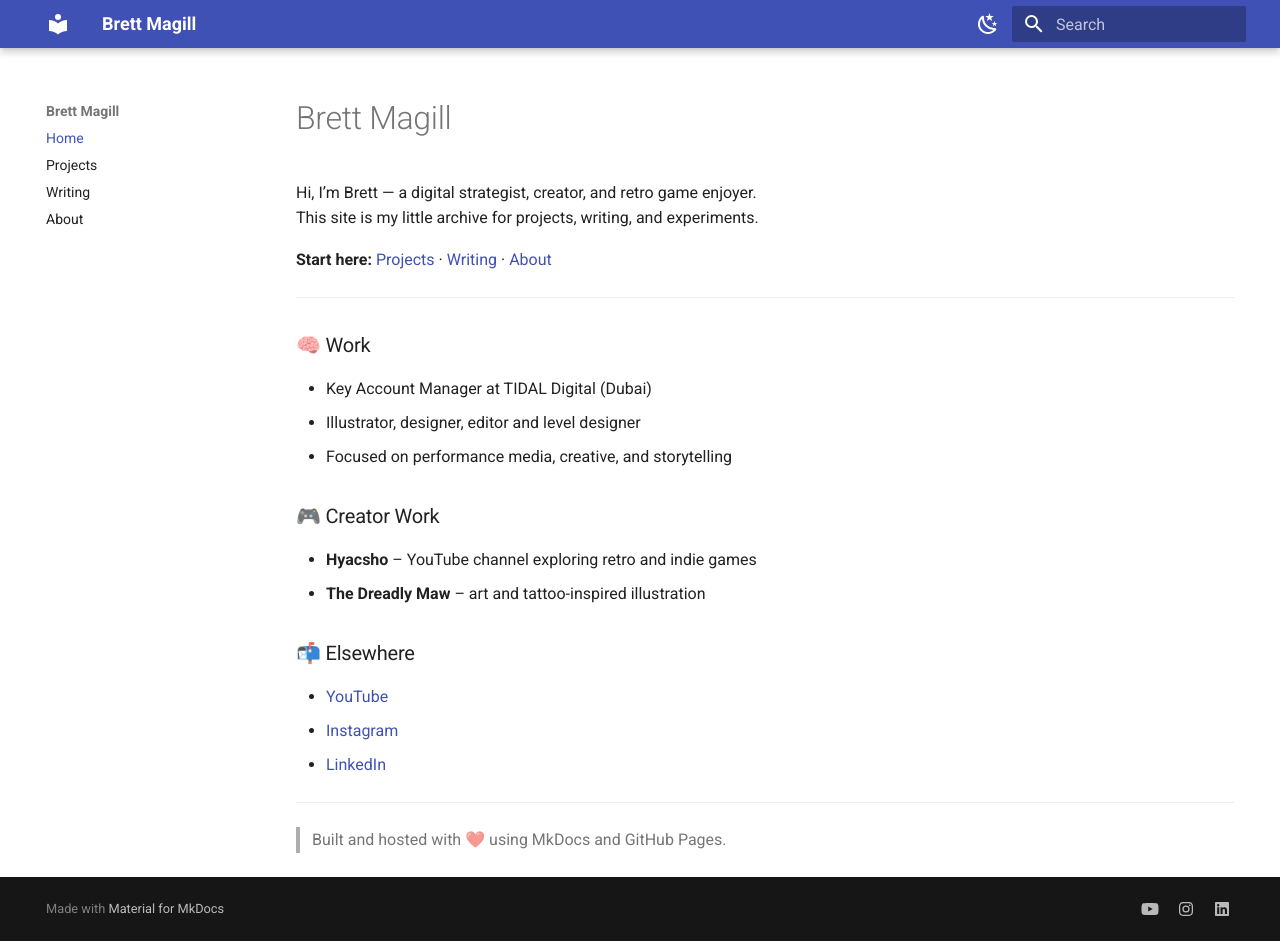
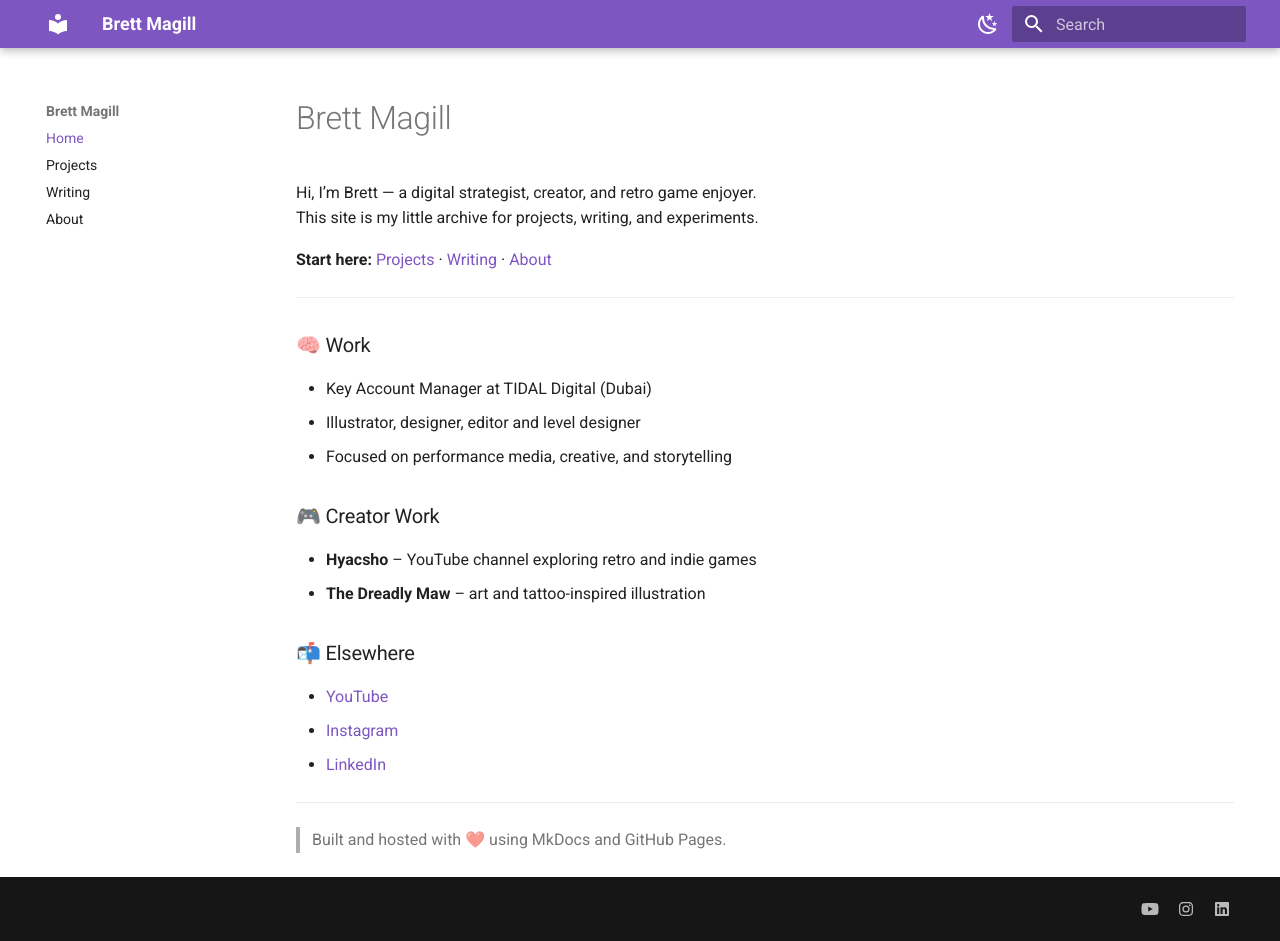
Before and after one commit to thatbrettmagill/thatbrettmagill.github.io, an MkDocs documentation site: the page built from docs/index.md, in a window 1280 px wide and 941 px high. Built offline with MkDocs 1.6.1 and Material for MkDocs 9.7.7, drawn with Linux system fonts in a browser that asks for light colours.

Commit message:
Update mkdocs.yml

```diff
--- a/mkdocs.yml
+++ b/mkdocs.yml
@@ -6,10 +6,14 @@ theme:
   name: material
   palette:
     - scheme: default
+      primary: deep purple
+      accent: purple
       toggle:
         icon: material/weather-night
         name: Dark mode
     - scheme: slate
+      primary: deep purple
+      accent: purple
       toggle:
         icon: material/weather-sunny
         name: Light mode
@@ -25,6 +29,7 @@ nav:
   - About: about.md
 
 extra:
+  generator: false
   social:
     - icon: fontawesome/brands/youtube
       link: https://youtube.com/hyacsho
@@ -32,6 +37,7 @@ extra:
       link: https://instagram.com/dreadlymaw
     - icon: fontawesome/brands/linkedin
       link: https://linkedin.com/in/brettmagill
+  copyright: "© 2025 Brett Magill"
 
 markdown_extensions:
   - footnotes
```
